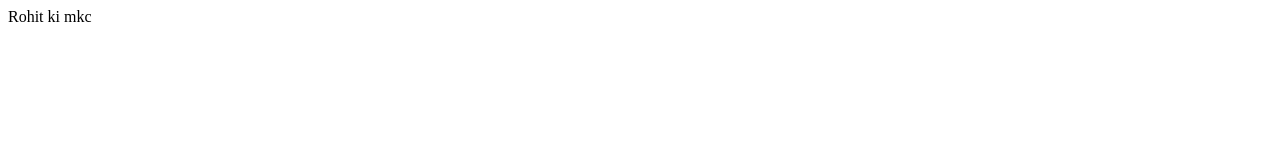
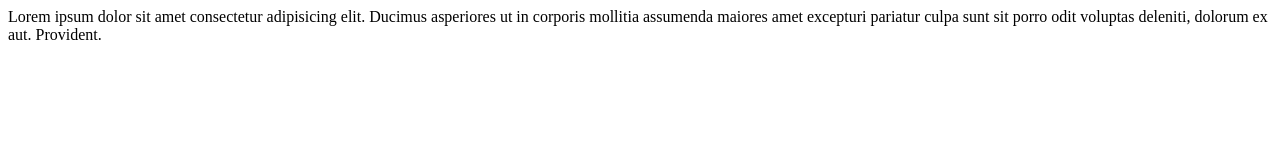
Before and after one commit to SovereignX001/1st-Year, a plain HTML site: page index.html in a window 1280 px wide. Drawn offline with Linux system fonts and the light colour scheme.

Commit message:
updated html

```diff
--- a/index.html
+++ b/index.html
@@ -6,6 +6,6 @@
     <title>Document</title>
 </head>
 <body>
-    Rohit ki mkc
+    Lorem ipsum dolor sit amet consectetur adipisicing elit. Ducimus asperiores ut in corporis mollitia assumenda maiores amet excepturi pariatur culpa sunt sit porro odit voluptas deleniti, dolorum ex aut. Provident.
 </body>
 </html>
```
